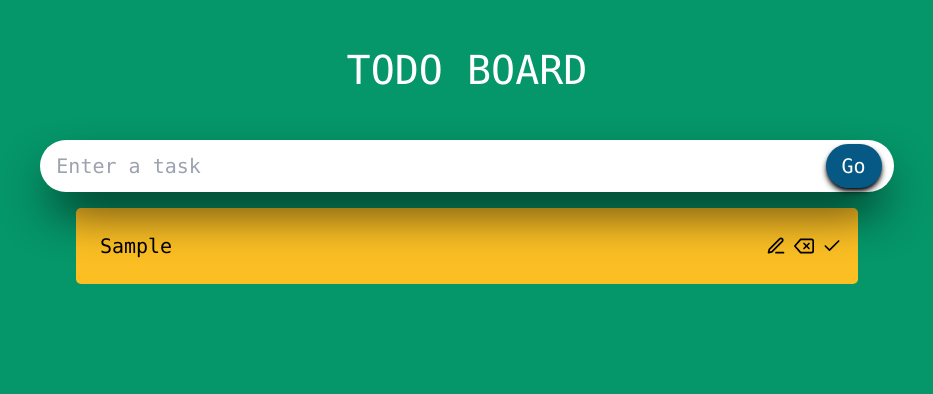
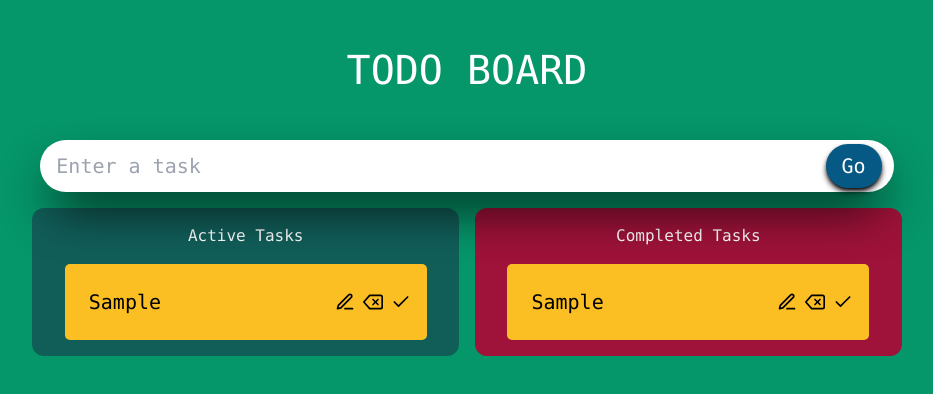
Before and after one commit to mdgabx/todo-typescript-with-react, a React (Create React App) app: page / in a window 1280 px wide. Both pictures are taken after typing "Sample" into the empty fields and a click on the button "Go". Shown: the top 394 px of the page, without its empty margins (173-1106 px from the left). Built offline with nearby package versions, Linux system fonts and the light colour scheme.

Commit message:
adding the UI for completed task

```diff
--- a/src/components/SingleTodo.tsx
+++ b/src/components/SingleTodo.tsx
@@ -1,5 +1,5 @@
 import { Todo } from '../../src/model';
-import React, { useState } from 'react';
+import React, { useState, useRef, useEffect } from 'react';
 import { FiCheck, FiDelete, FiEdit3 } from 'react-icons/fi';
 
 interface Props {
@@ -39,18 +39,23 @@ const SingleTodo = ({todo, todoList, setTodoList}: Props) => {
         }));
 
         setEdit(false);
+    };
 
-        // setTodoList(todoList.map((todo) => {
-        //    return todo.id === id ? {...todo, todo: editTodo} : todo;
-        // })
-    }
+    const inputRef = useRef<HTMLInputElement>(null);
+
+
+    useEffect(() => {
+        inputRef.current?.focus();
+    }, [edit]);
+
 
     return (
-        <form className="todos__single flex w-11/12 p-4 bg-amber-400 rounded-[5px] mt-4" onSubmit={(e) => handleEdit(e, todo.id)}>
+        <form className="todos__single hover:scale-105 ease-out flex w-11/12 p-4 bg-amber-400 rounded-[5px] mt-4" onSubmit={(e) => handleEdit(e, todo.id)}>
             {
                 edit ? (
                         <input value={editTodo} onChange={(e) => setEditTodo(e.target.value)}
                             className="todos__single--text flex grow p-2 text-xl outline-none"
+                            ref={inputRef}
                         />
 
                 ) : ( todo.isDone === true ? (
--- a/src/components/TodoList.tsx
+++ b/src/components/TodoList.tsx
@@ -10,13 +10,26 @@ const TodoList = ({ todoList, setTodoList } : Props) => {
     console.log(todoList, setTodoList);
 
     return (
-        <div className="todos flex justify-evenly w-8/12 flex-wrap">
-            {todoList.map((todo) => {
-               return(
-                <SingleTodo todo={todo} key={todo.id} todoList={todoList} setTodoList={setTodoList} />
-               )
-            })}
+        <div className="container flex flex-col md:flex-row justify-center items-center">
+            <div className="todos flex bg-teal-800 mx-2 p-4 rounded-xl justify-evenly w-6/12 md:w-4/12 flex-wrap mt-4">
+                <span className="todolist__header--text text-white">Active Tasks</span>
+                {todoList.map((todo) => {
+                return(
+                    <SingleTodo todo={todo} key={todo.id} todoList={todoList} setTodoList={setTodoList} />
+                )
+                })}
+            </div>
+            <div className="todos remove flex bg-rose-800 mx-2 p-4 rounded-xl justify-evenly w-6/12 md:w-4/12 mt-4 flex-wrap ">
+            <span className="todolist__header--text text-white">Completed Tasks</span>
+                {todoList.map((todo) => {
+                    return(
+                        <SingleTodo todo={todo} key={todo.id} todoList={todoList} setTodoList={setTodoList} />
+                    )
+                    })}
+            </div>
         </div>
+
+
      );
 }
 
```
